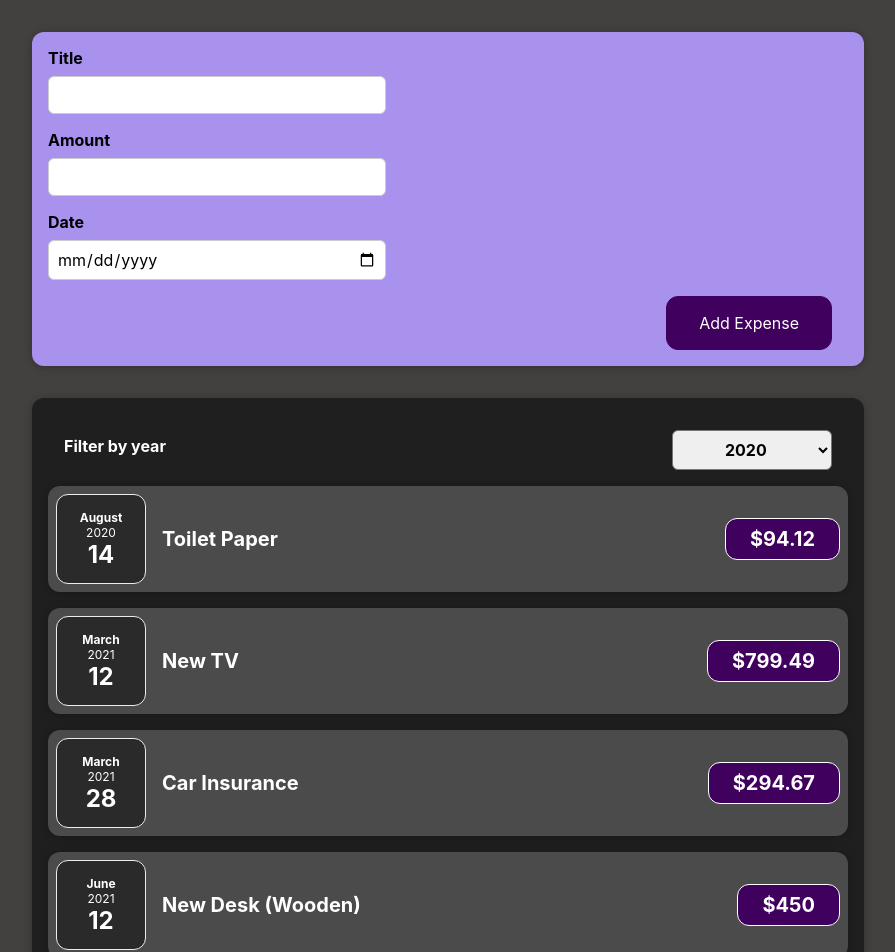
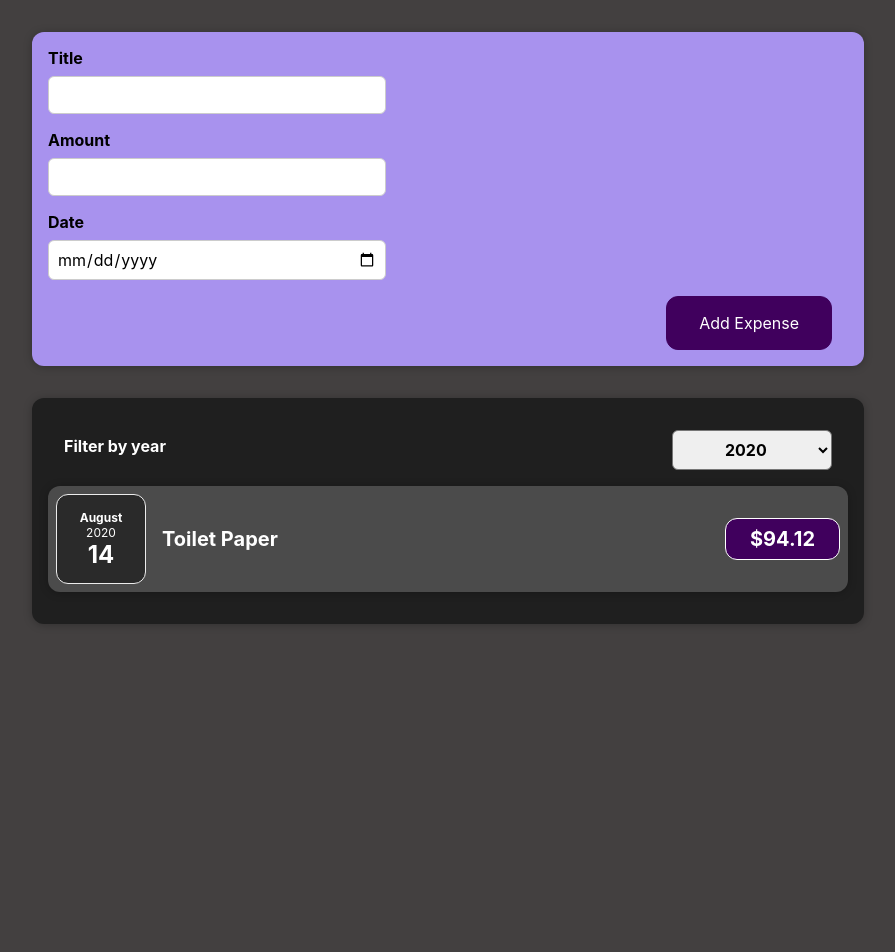
Before and after one commit to daniel-bogale/React-complete-guide-First-Course, a React (Create React App) app: page / in a window 1280 px wide. Shown: the top 952 px of the page, without its empty margins (192-1087 px from the left). After the commit the page ends 800 px from the top, so only its background shows below. Built offline with nearby package versions, Linux system fonts and the light colour scheme; the HTML template or start-up script is replaced by a standard one.

Commit message:
expense filered display is built

```diff
--- a/src/App.js
+++ b/src/App.js
@@ -1,8 +1,9 @@
 import Expense from "./component/Expenses/Expense";
 import NewExpense from "./component/NewExpense/NewExpense";
+import { useState } from "react";
 
 const App = () => {
-  const expenses = [
+  const dummyExpense = [
     {
       id: "e1",
       title: "Toilet Paper",
@@ -23,10 +24,13 @@
       date: new Date(2021, 5, 12),
     },
   ];
+  const [expenses, addNewExpense] = useState(dummyExpense);
 
   const addExpenseHandler = (expense) => {
-    console.log("In App.js");
-    console.log(expense);
+    expense.date = new Date(expense.date);
+    addNewExpense((prev) => {
+      return [expense, ...prev];
+    });
   };
 
   return (
--- a/src/component/Expenses/Expense.js
+++ b/src/component/Expenses/Expense.js
@@ -10,36 +10,32 @@
   const filterChangeHandler = (selectedYear) => {
     setFilteredYear(selectedYear);
   };
+
+  const filteredExpenses = props.items.filter(
+    (expense) => expense.date.getFullYear().toString() === filteredYear
+  );
+
+  let expenseContent = <p>No Expense in this year</p>;
+  if (filteredExpenses.length > 0) {
+    expenseContent = filteredExpenses.map((expense) => {
+      return (
+        <ExpenseItem
+          key={expense.id}
+          title={expense.title}
+          amount={expense.amount}
+          date={expense.date}
+        />
+      );
+    });
+  }
+
   return (
     <Card className="expenses">
       <ExpensesFilter
         selected={filteredYear}
         onChangeFilter={filterChangeHandler}
       />
-      <ExpenseItem
-        addExpense={props.addExpense}
-        title={props.items[0].title}
-        amount={"$" + props.items[0].amount}
-        date={props.items[0].date}
-      />
-      <ExpenseItem
-        addExpense={props.addExpense}
-        title={props.items[1].title}
-        amount={"$" + props.items[1].amount}
-        date={props.items[1].date}
-      />
-      <ExpenseItem
-        addExpense={props.addExpense}
-        title={props.items[2].title}
-        amount={"$" + props.items[2].amount}
-        date={props.items[2].date}
-      />
-      <ExpenseItem
-        addExpense={props.addExpense}
-        title={props.items[3].title}
-        amount={"$" + props.items[3].amount}
-        date={props.items[3].date}
-      />
+      {expenseContent}
     </Card>
   );
 };
--- a/src/component/Expenses/ExpenseItem.js
+++ b/src/component/Expenses/ExpenseItem.js
@@ -8,7 +8,7 @@
       <ExpenseDate date={props.date} />
       <div className="expense-item__description">
         <h2> {props.title} </h2>
-        <div className="expense-item__price"> {props.amount} </div>
+        <div className="expense-item__price">${props.amount} </div>
       </div>
     </Card>
   );
```
